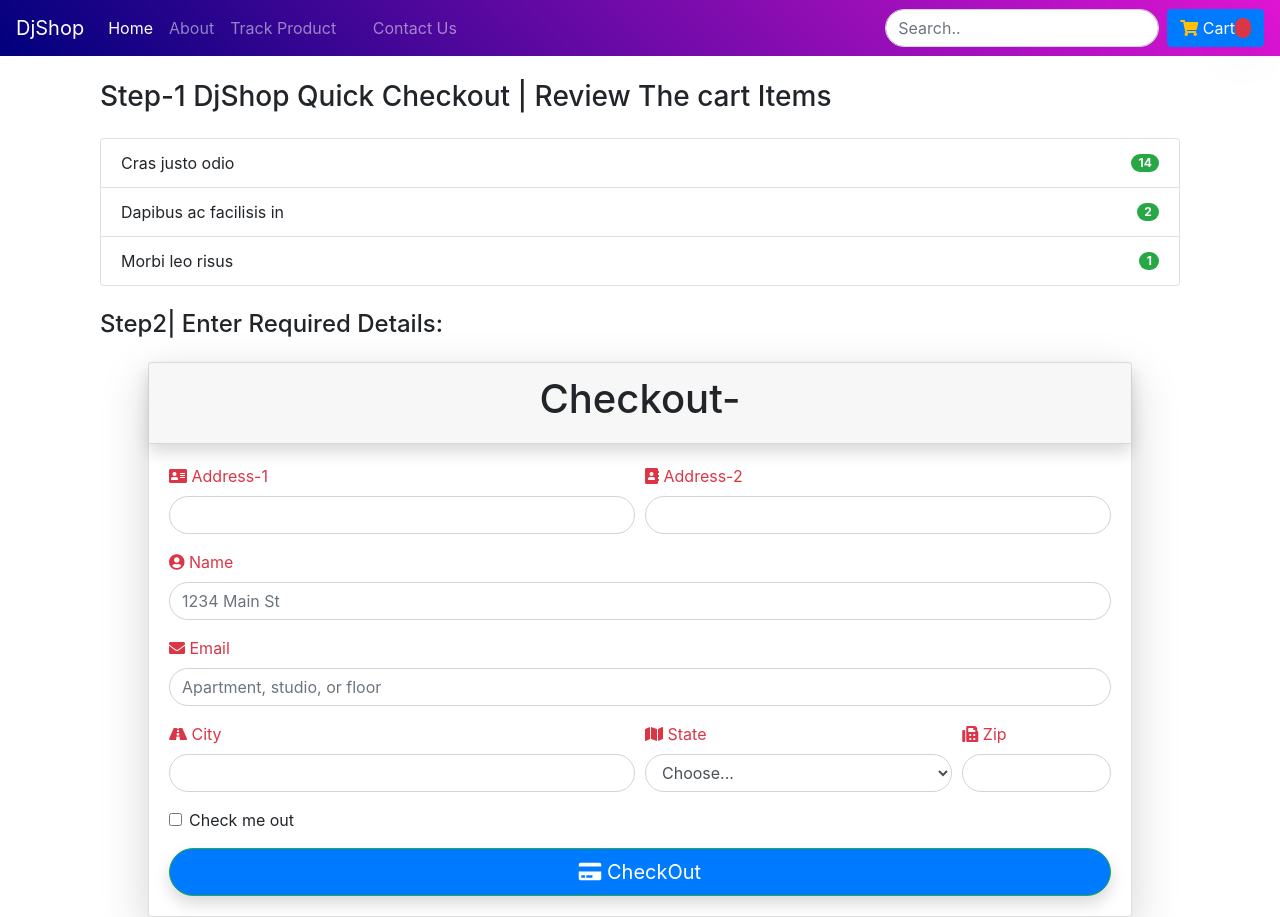
After one commit to Sidhartha-dev/Djshop--Eccomerce-site-Django-, a Django app: page /shop/checkout/ in a window 1280 px wide. The commit adds this page. Run offline with Django 3.2, Linux system fonts and the light colour scheme; some libraries are stand-ins or nearby versions; some web fonts are replaced.

Commit message:
Checkout page designed and fix bug

```diff
--- a/shop/templates/shop/basic.html
+++ b/shop/templates/shop/basic.html
@@ -71,12 +71,12 @@
     {% block body %} {% endblock body %}
 
         <!-- jQuery first, then Popper.js, then Bootstrap JS -->
-  </body>
-  <script src="https://ajax.googleapis.com/ajax/libs/jquery/3.3.1/jquery.min.js"></script>
+<script src="https://ajax.googleapis.com/ajax/libs/jquery/3.3.1/jquery.min.js"></script>
 <script src="https://cdnjs.cloudflare.com/ajax/libs/popper.js/1.14.7/umd/popper.min.js"></script>
 <script src="https://stackpath.bootstrapcdn.com/bootstrap/4.3.1/js/bootstrap.min.js"></script>
-<script src="/static/js/index.js"></script>
+<!-- <script src="/static/js/index.js"></script>  -->
     {% block js %}
 
     {% endblock js %}
+  </body>
 </html>
--- /dev/null
+++ b/shop/templates/shop/checkout.html
@@ -0,0 +1,131 @@
+{% extends 'shop/basic.html' %}
+{% block title %}
+ Buy this Product- Djshop
+ {%endblock title %}
+ {% block body %}
+<div class="container">
+  <div class="col">
+    <h3 class="my-4">Step-1 DjShop Quick Checkout | Review The cart Items</h3>
+    <div id="items">
+      <ul class="list-group">
+        <li
+          class="list-group-item d-flex justify-content-between align-items-center"
+        >
+          Cras justo odio
+          <span class="badge badge-success badge-pill">14</span>
+        </li>
+        <li
+          class="list-group-item d-flex justify-content-between align-items-center"
+        >
+          Dapibus ac facilisis in
+          <span class="badge badge-success badge-pill">2</span>
+        </li>
+        <li
+          class="list-group-item d-flex justify-content-between align-items-center"
+        >
+          Morbi leo risus
+          <span class="badge badge-success badge-pill">1</span>
+        </li>
+      </ul>
+    </div>
+  </div>
+  <div class="col">
+    <h4 class="my-4">Step2| Enter Required Details:</h4>
+    <div class="row justify-content-center">
+      <div class="col-md-12">
+        <div class="card shadow-lg loi mx-5">
+          <div class="card-header shadow">
+            <h1 class="text-center">Checkout-</h1>
+          </div>
+          <div class="card-body">
+            <form>
+              <div class="form-row">
+                <div class="form-group col-md-6">
+                  <label for="inputEmail4" class="text-danger"><i class="fa fa-address-card"></i> Address-1</label>
+                  <input
+                    type="text"
+                    class="form-control rounded-pill"
+                    id="inputEmail4"
+                  />
+                </div>
+                <div class="form-group col-md-6">
+                  <label for="inputPassword4" class="text-danger"><i class="fa fa-address-book"></i> Address-2</label>
+                  <input
+                    type="text"
+                    class="form-control rounded-pill"
+                    id="inputPassword4"
+                  />
+                </div>
+              </div>
+              <div class="form-group">
+                <label for="inputAddress" class="text-danger"><i class="fa fa-user-circle"></i> Name</label>
+                <input
+                  type="text"
+                  class="form-control rounded-pill"
+                  id="inputAddress"
+                  placeholder="1234 Main St"
+                />
+              </div>
+              <div class="form-group">
+                <label for="inputAddress2" class="text-danger"><i class="fa fa-envelope"></i> Email</label>
+                <input
+                  type="text"
+                  class="form-control rounded-pill"
+                  id="inputAddress2"
+                  placeholder="Apartment, studio, or floor"
+                />
+              </div>
+              <div class="form-row">
+                <div class="form-group col-md-6">
+                  <label for="inputCity" class="text-danger"><i class="fa fa-road"></i> City</label>
+                  <input
+                    type="text"
+                    class="form-control rounded-pill"
+                    id="inputCity"
+                  />
+                </div>
+                <div class="form-group col-md-4">
+                  <label for="inputState" class="text-danger"><i class="fa fa-map"></i> State</label>
+                  <select id="inputState" class="form-control rounded-pill">
+                    <option selected>Choose...</option>
+                    <option>...</option>
+                  </select>
+                </div>
+                <div class="form-group col-md-2">
+                  <label for="inputZip" class="text-danger"><i class="fa fa-fax"></i> Zip</label>
+                  <input
+                    type="text"
+                    class="form-control rounded-pill"
+                    id="inputZip"
+                  />
+                </div>
+              </div>
+              <div class="form-group">
+                <div class="form-check">
+                  <input
+                    class="form-check-input rounded-pill"
+                    type="checkbox"
+                    id="gridCheck"
+                  />
+                  <label class="form-check-label" for="gridCheck">
+                    Check me out
+                  </label>
+                </div>
+              </div>
+              <button
+                type="submit"
+                class="btn btn-primary text-white rounded-pill shadow btn-lg btn-block btn-outline-success"
+              >
+                <i class="fa fa-credit-card"></i> CheckOut
+              </button>
+            </form>
+          </div>
+        </div>
+      </div>
+    </div>
+  </div>
+</div>
+
+{% block js %}
+{% endblock js %}
+{% endblock body %}
--- a/shop/templates/shop/index.html
+++ b/shop/templates/shop/index.html
@@ -75,5 +75,8 @@
 </div>
 </section>
 <!--category wais-->
+{% block js%}
+<script src="/static/js/index.js"></script>
 
+{% endblock js%}
 {% endblock body %}
--- a/shop/urls.py
+++ b/shop/urls.py
@@ -8,5 +8,5 @@
     path('tracker/', views.tracker, name='trackingStatus'),
     # path('search/', views.search, name='Search'),
     path('products/<int:myid>', views.productView, name='ProductView'),
-    # path('checkout/', views.checkout, name='Checkout')
+    path('checkout/', views.checkout, name='Checkout')
 ]
--- a/shop/views.py
+++ b/shop/views.py
@@ -63,6 +63,6 @@
 #     return HttpResponse("Index Contact")
 
 
-# def checkout(request):
-#     #return render(request, 'shop/checkout.html')
+def checkout(request):
+    return render(request, 'shop/checkout.html')
 #     return HttpResponse("Index Contact")
```
Also changed, not shown: shop/static/js/index.js (+6 -5 lines), db.sqlite3.
